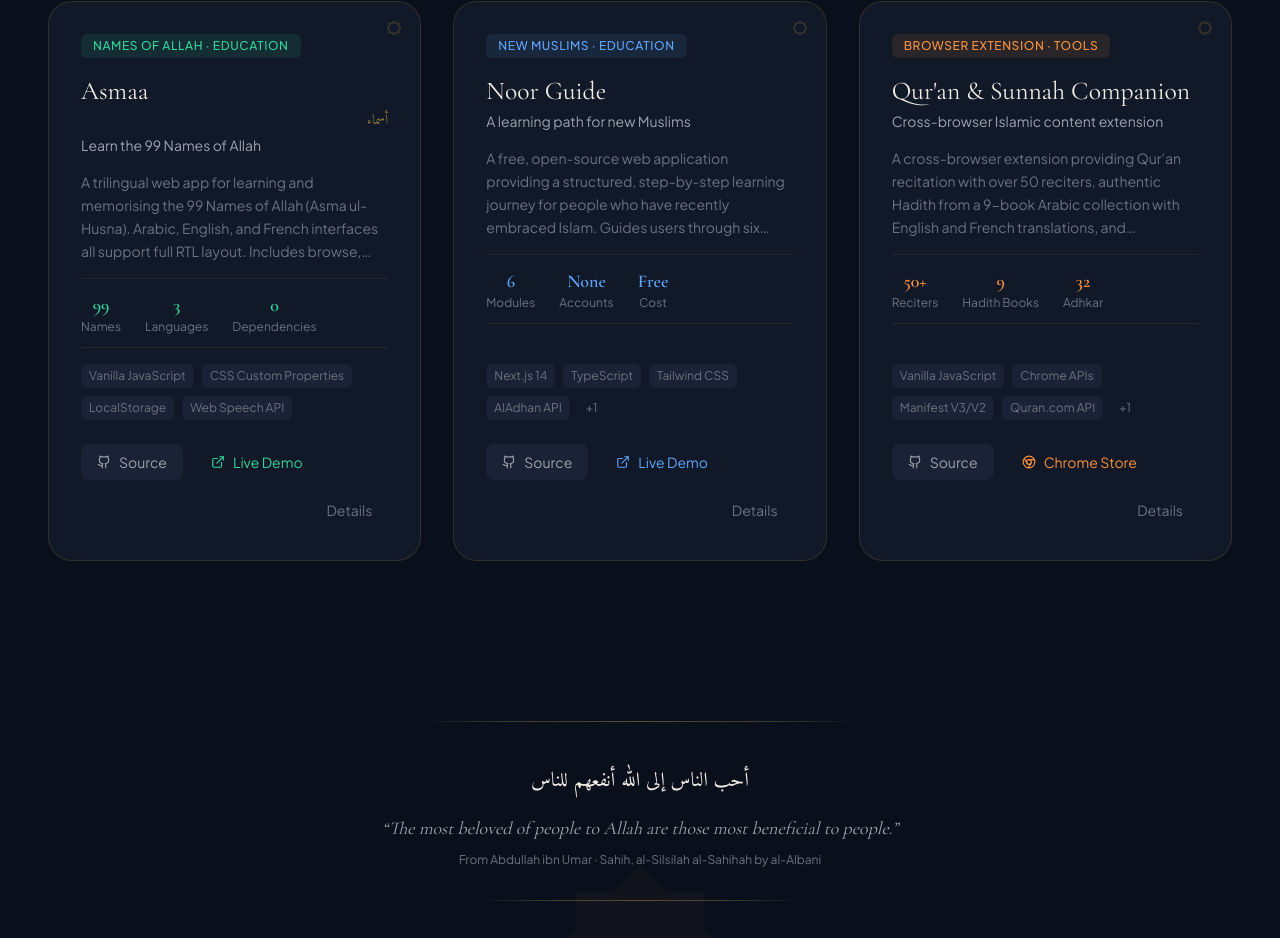
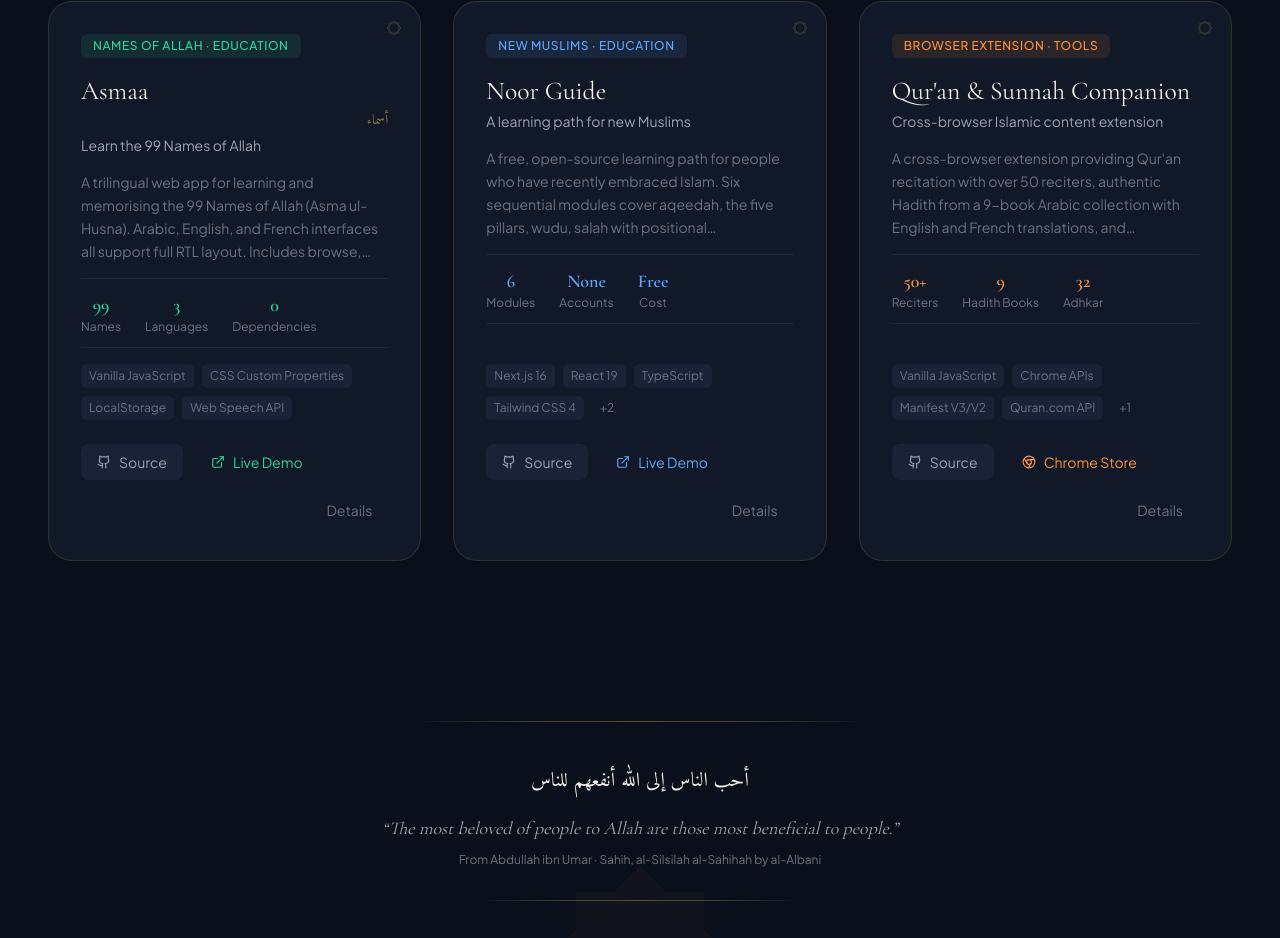
Before and after one commit to Abdalla-Eldoumani/my-islamic-portfolio, a Next.js app: page / in a window 1280 px wide. Shown: the part 2244-3182 px from the top of the page. Built offline with nearby package versions, Linux system fonts and the light colour scheme.

Commit message:
tighten noor guide description with humanizer voice

```diff
--- a/src/data/projects.ts
+++ b/src/data/projects.ts
@@ -133,15 +133,16 @@
     title: "Noor Guide",
     subtitle: "A learning path for new Muslims",
     description:
-      "A free, open-source web application providing a structured, step-by-step learning journey for people who have recently embraced Islam. Guides users through six sequential modules — core beliefs, five pillars, wudu, salah with positional breakdowns, essential surahs with verse-by-verse audio, and daily supplications. Includes location-based prayer times, a GPS-driven qibla compass, and a mosque finder. No accounts, no backend, no paid APIs.",
+      "A free, open-source learning path for people who have recently embraced Islam. Six sequential modules cover aqeedah, the five pillars, wudu, salah with positional breakdowns, essential surahs with verse-by-verse audio, and daily duas. Three tools come bundled: location-based prayer times via AlAdhan, a GPS qibla compass, and a mosque finder. No accounts, no backend, no paid APIs.",
     features: [
-      "Six sequential learning modules from aqeedah to daily duas",
+      "Six sequential modules from aqeedah through daily duas",
       "Salah guide with full positional breakdowns and recitations",
+      "Glossary of 22 Islamic terms and 13 common Arabic phrases",
       "Location-based prayer times via AlAdhan API",
-      "GPS-driven qibla compass using spherical trigonometry",
-      "Mosque finder with map integration",
+      "GPS qibla compass and mosque finder",
+      "English at /, Arabic at /ar via next-intl",
     ],
-    techStack: ["Next.js 14", "TypeScript", "Tailwind CSS", "AlAdhan API", "Geolocation API"],
+    techStack: ["Next.js 16", "React 19", "TypeScript", "Tailwind CSS 4", "next-intl", "AlAdhan API"],
     category: "education",
     categoryLabel: "New Muslims · Education",
     accentColor: "#60A5FA",
```
